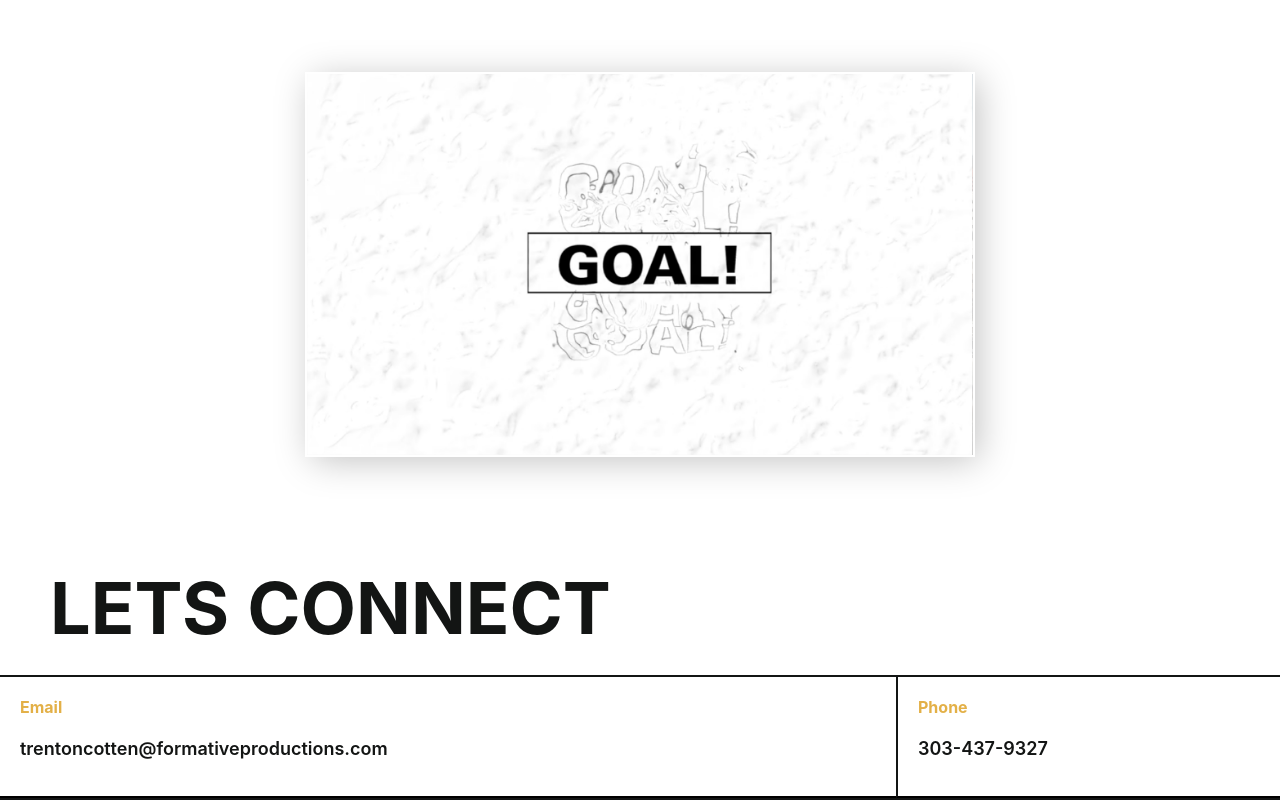
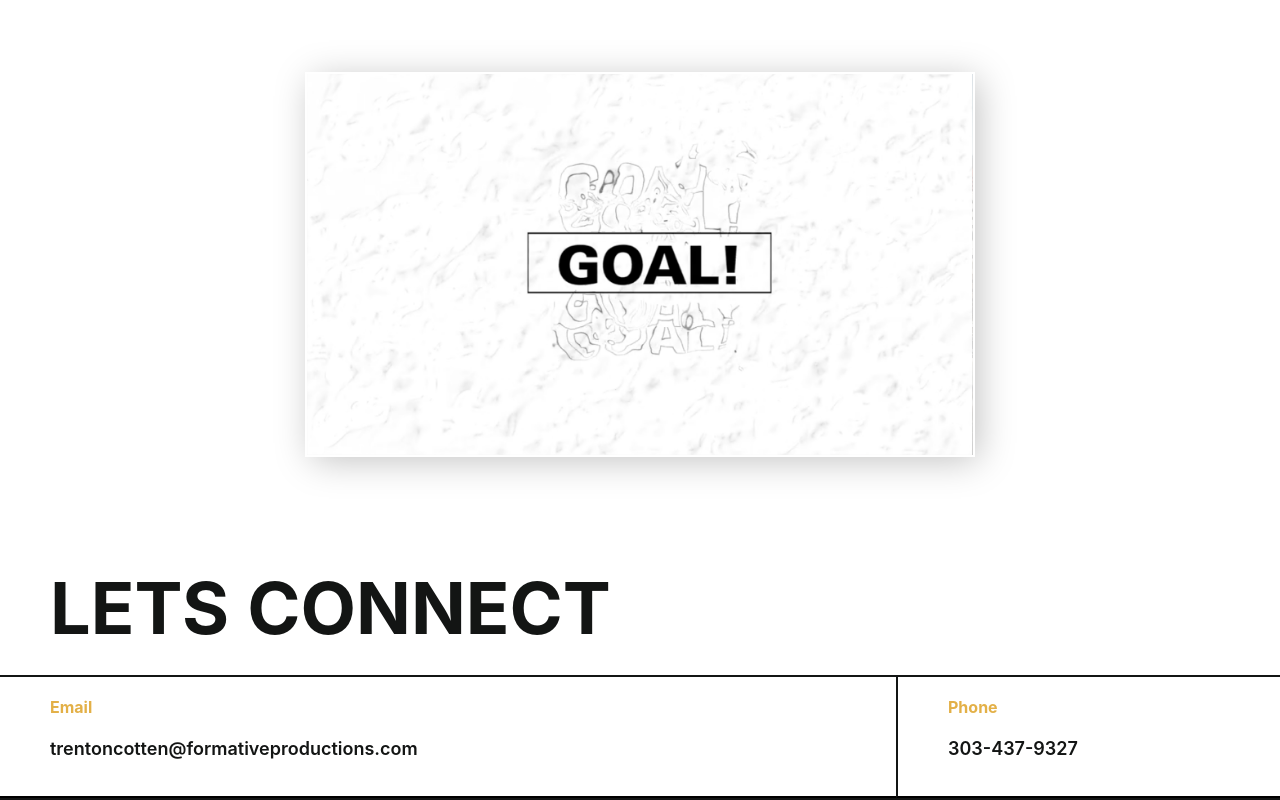
Before and after one commit to devNroses/formativeproductions, a Nuxt app: page / in a window 1280 px wide. Shown: the part 1553-2353 px from the top of the page. Built offline with nearby package versions, Linux system fonts and the light colour scheme; what vue-video-wrapper would draw is missing.

Commit message:
Adjusting footer for larger screens

```diff
--- a/components/footer/index.vue
+++ b/components/footer/index.vue
@@ -128,6 +128,9 @@ export default class Footer extends Vue {}
       div {
         width: 100%;
         padding: 20px;
+        @media only screen and (min-width: 850px) {
+          padding: 20px 50px;
+        }
         span {
           color: #e3b047;
           font-weight: bold;
@@ -170,6 +173,10 @@ export default class Footer extends Vue {}
       div {
         width: 100%;
         padding: 20px;
+
+        @media only screen and (min-width: 850px) {
+          padding: 20px 50px;
+        }
         span {
           color: #e3b047;
           font-weight: bold;
```
